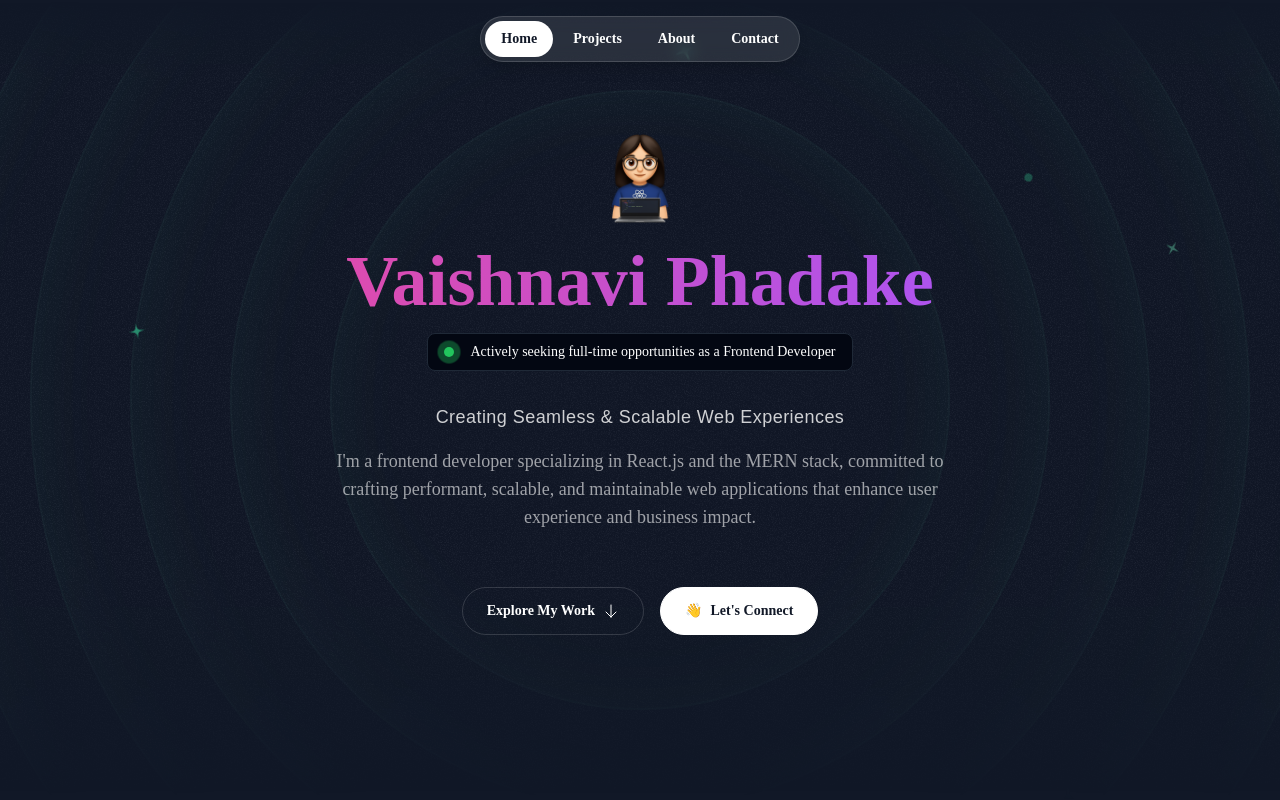
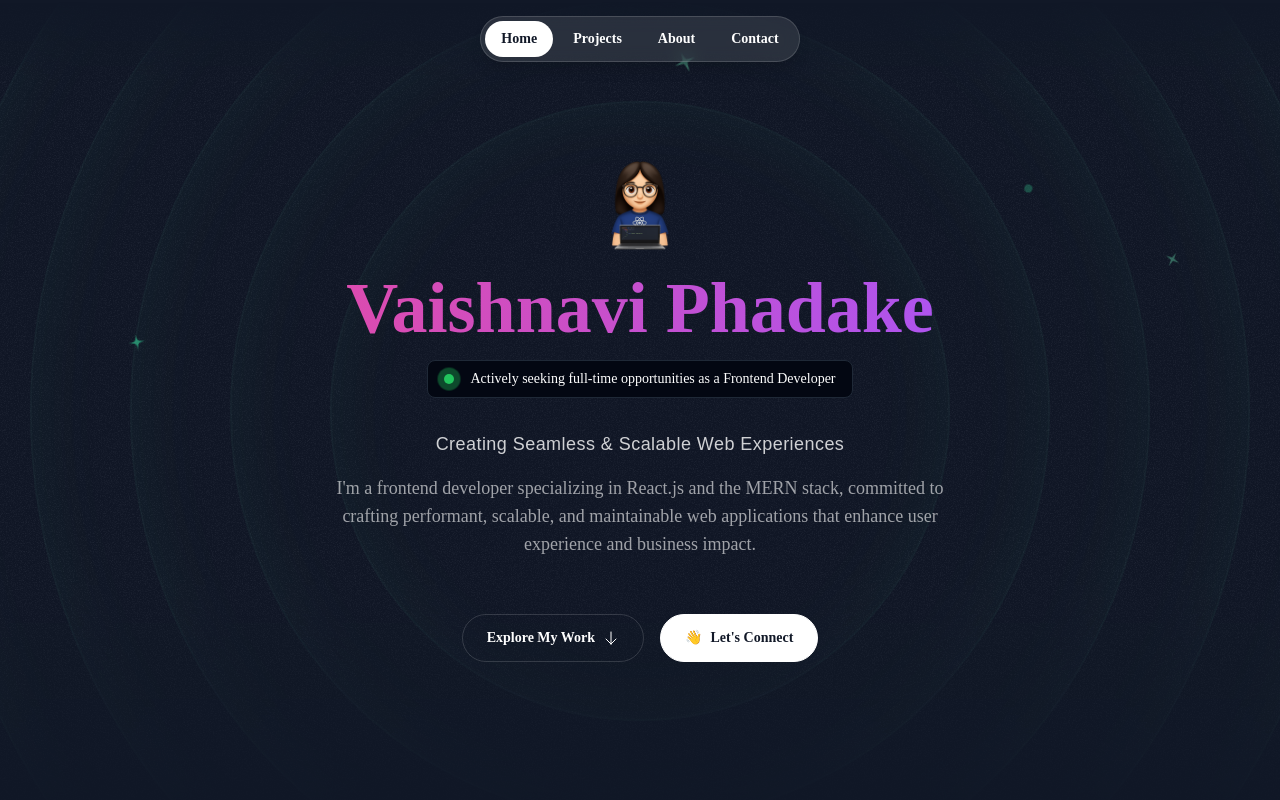
Before and after one commit to vaishnaviphadake/Vaishnavi-s-Portfolio, a Next.js app: page / in a window 1280 px wide. Shown: the top 800 px of the page. Built offline with nearby package versions, Linux system fonts and the light colour scheme; a web font is replaced by a local one.

Commit message:
fixed navbar

```diff
--- a/src/sections/Hero.tsx
+++ b/src/sections/Hero.tsx
@@ -11,7 +11,7 @@ export const HeroSection = () => {
 	return (
 		<div
 			id="home"
-			className="relative z-0 overflow-x-clip pt-0 pb-32 sm:pt-24 sm:pb-40 lg:min-h-screen lg:flex lg:items-center lg:justify-center"
+			className="relative z-0 overflow-x-clip pt-24 pb-32 sm:pt-32 sm:pb-40 lg:min-h-screen lg:flex lg:items-center lg:justify-center"
 		>
 			<div
 				className="absolute inset-0 pointer-events-none"
```
